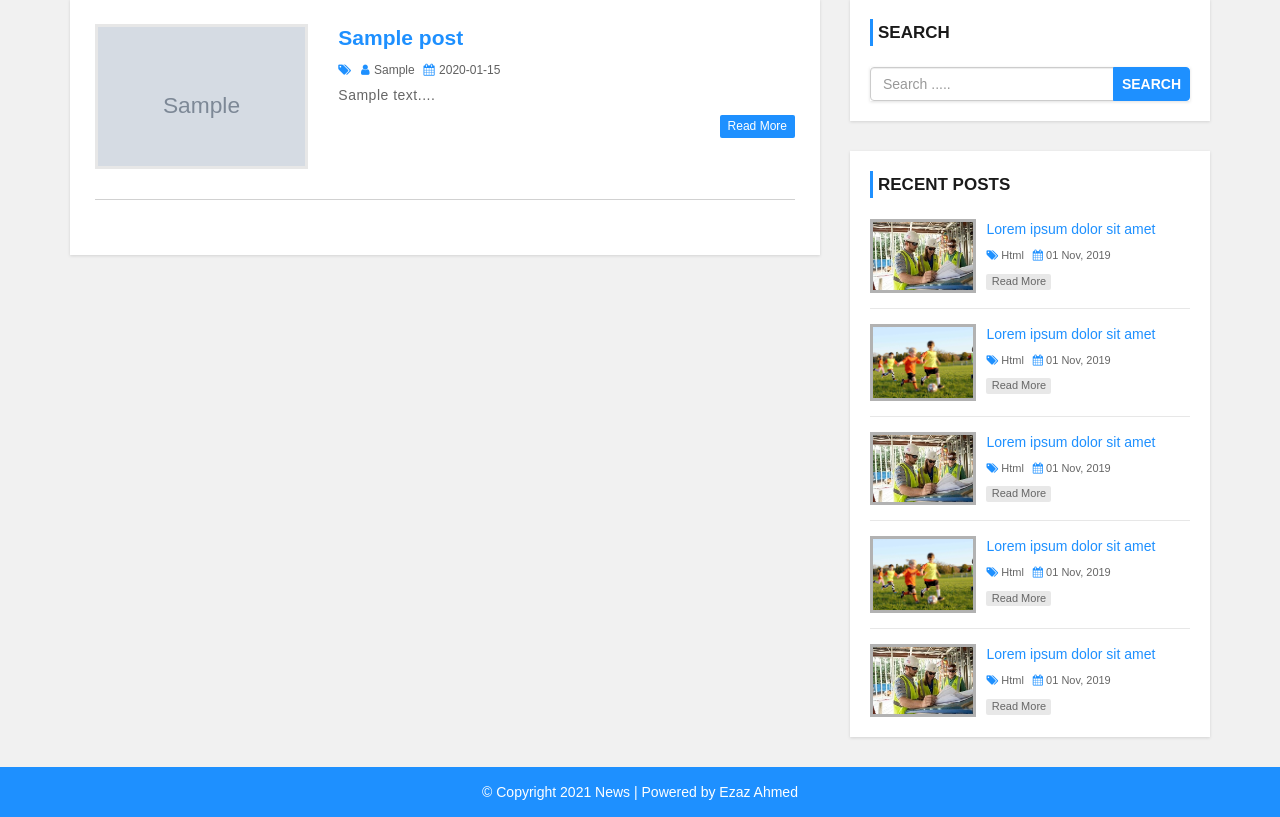
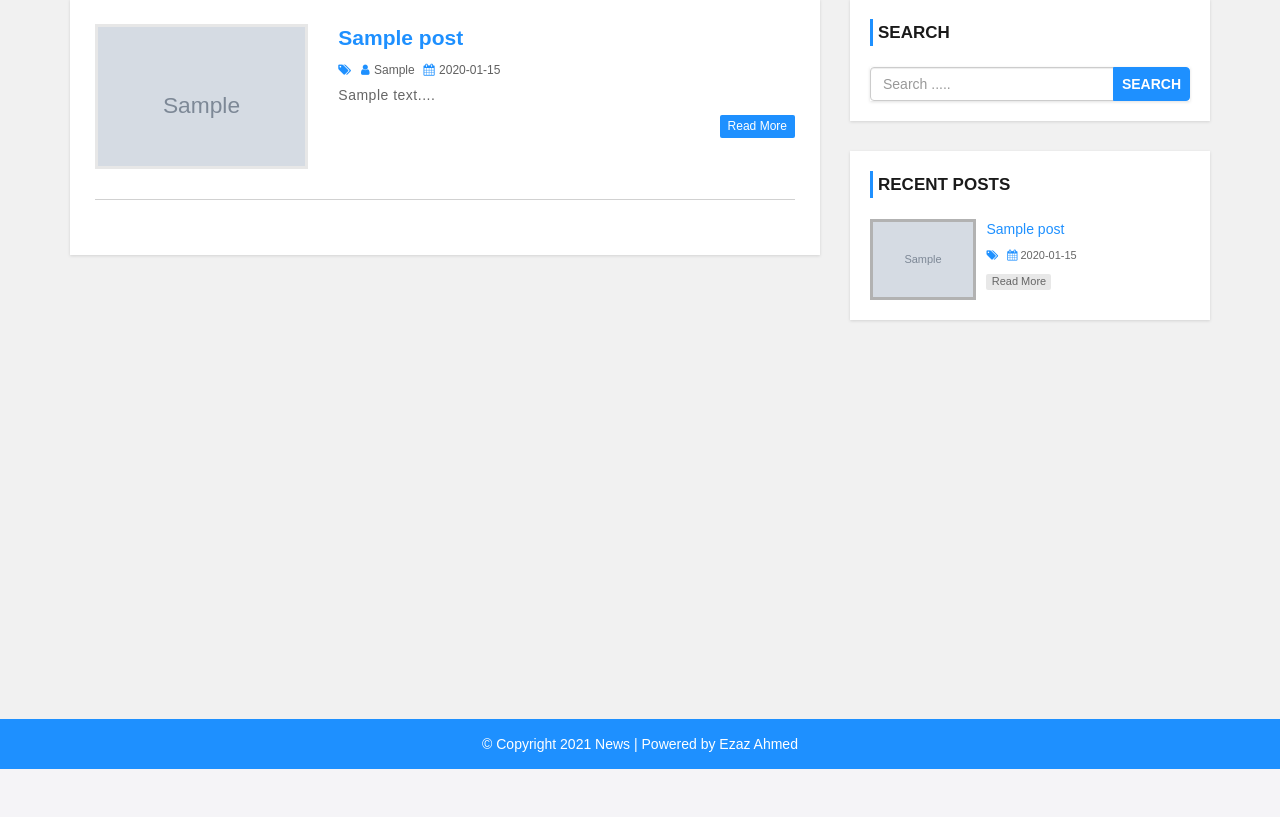
Before and after one commit to ahmedezaz/newspaper, a PHP site: page /news-template/index.php in a window 1280 px wide. Shown: the part 170-987 px from the top of the page. After the commit the page ends 939 px from the top, so only its background shows below. Run offline with PHP 8.4, Linux system fonts and the light colour scheme; tables that the repository leaves empty hold one stand-in row (values such as "Sample post"); grey boxes marked "Sample" are stand-in pictures.

Commit message:
Update sidebar.php

```diff
--- a/sidebar.php
+++ b/sidebar.php
@@ -15,91 +15,55 @@
     <!-- recent posts box -->
     <div class="recent-post-container">
         <h4>Recent Posts</h4>
+        <?php
+
+            $conn = mysqli_connect('localhost', 'root', '', 'news-site');
+            $limit = 4;
+
+
+
+
+                $sql = "SELECT post.post_id, post.title, post.description, post.post_date, category.category_name, user.username, post.category,post.post_img FROM post
+                    LEFT JOIN category ON post.category = category.category_id
+                    LEFT JOIN user ON post.author = user.user_id
+                    ORDER BY post.post_id DESC LIMIT {$limit}";
+
+
+
+            $result = mysqli_query($conn, $sql) or die('SQL ERROR');
+
+            if(mysqli_num_rows($result) > 0){
+                while($row = mysqli_fetch_assoc($result)){
+
+
+
+              ?>
+
+
+
+
         <div class="recent-post">
             <a class="post-img" href="">
-                <img src="images/post-format.jpg" alt=""/>
+                <img src="admin/upload/<?php echo $row['post_img'] ?>" alt=""/>
             </a>
             <div class="post-content">
-                <h5><a href="single.php">Lorem ipsum dolor sit amet</a></h5>
+                <h5><a href="single.php"><?php echo $row['title']; ?></a></h5>
                 <span>
                     <i class="fa fa-tags" aria-hidden="true"></i>
-                    <a href='category.php'>Html</a>
+                    <a href='category.php'><?php echo $row['category_name']; ?></a>
                 </span>
                 <span>
                     <i class="fa fa-calendar" aria-hidden="true"></i>
-                    01 Nov, 2019
+                    <?php echo $row['post_date']; ?>
                 </span>
-                <a class="read-more" href="single.php">read more</a>
+                <a class="read-more" href="single.php?id=<?php echo $row['post_id']?>">read more</a>
             </div>
         </div>
-        <div class="recent-post">
-            <a class="post-img" href="">
-                <img src="images/post_1.jpg" alt=""/>
-            </a>
-            <div class="post-content">
-                <h5><a href="single.php">Lorem ipsum dolor sit amet</a></h5>
-                <span>
-                    <i class="fa fa-tags" aria-hidden="true"></i>
-                    <a href='category.php'>Html</a>
-                </span>
-                <span>
-                    <i class="fa fa-calendar" aria-hidden="true"></i>
-                    01 Nov, 2019
-                </span>
-                <a class="read-more" href="single.php">read more</a>
-            </div>
-        </div>
-        <div class="recent-post">
-            <a class="post-img" href="">
-                <img src="images/post-format.jpg" alt=""/>
-            </a>
-            <div class="post-content">
-                <h5><a href="single.php">Lorem ipsum dolor sit amet</a></h5>
-                <span>
-                    <i class="fa fa-tags" aria-hidden="true"></i>
-                    <a href='category.php'>Html</a>
-                </span>
-                <span>
-                    <i class="fa fa-calendar" aria-hidden="true"></i>
-                    01 Nov, 2019
-                </span>
-                <a class="read-more" href="single.php">read more</a>
-            </div>
-        </div>
-        <div class="recent-post">
-            <a class="post-img" href="">
-                <img src="images/post_1.jpg" alt=""/>
-            </a>
-            <div class="post-content">
-                <h5><a href="single.php">Lorem ipsum dolor sit amet</a></h5>
-                <span>
-                    <i class="fa fa-tags" aria-hidden="true"></i>
-                    <a href='category.php'>Html</a>
-                </span>
-                <span>
-                    <i class="fa fa-calendar" aria-hidden="true"></i>
-                    01 Nov, 2019
-                </span>
-                <a class="read-more" href="single.php">read more</a>
-            </div>
-        </div>
-        <div class="recent-post">
-            <a class="post-img" href="">
-                <img src="images/post-format.jpg" alt=""/>
-            </a>
-            <div class="post-content">
-                <h5><a href="single.php">Lorem ipsum dolor sit amet</a></h5>
-                <span>
-                    <i class="fa fa-tags" aria-hidden="true"></i>
-                    <a href='category.php'>Html</a>
-                </span>
-                <span>
-                    <i class="fa fa-calendar" aria-hidden="true"></i>
-                    01 Nov, 2019
-                </span>
-                <a class="read-more" href="single.php">read more </a>
-            </div>
-        </div>
+
+        <?php
+                }
+            }
+            ?>
     </div>
     <!-- /recent posts box -->
 </div>
```
